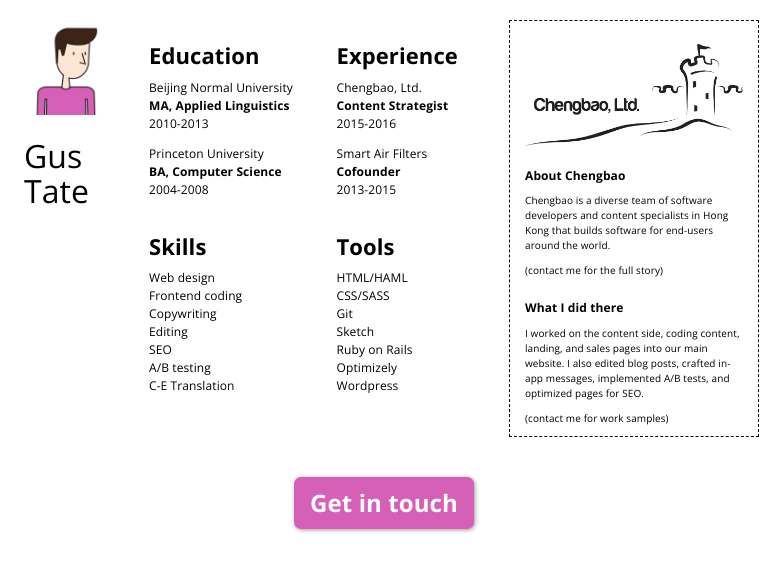
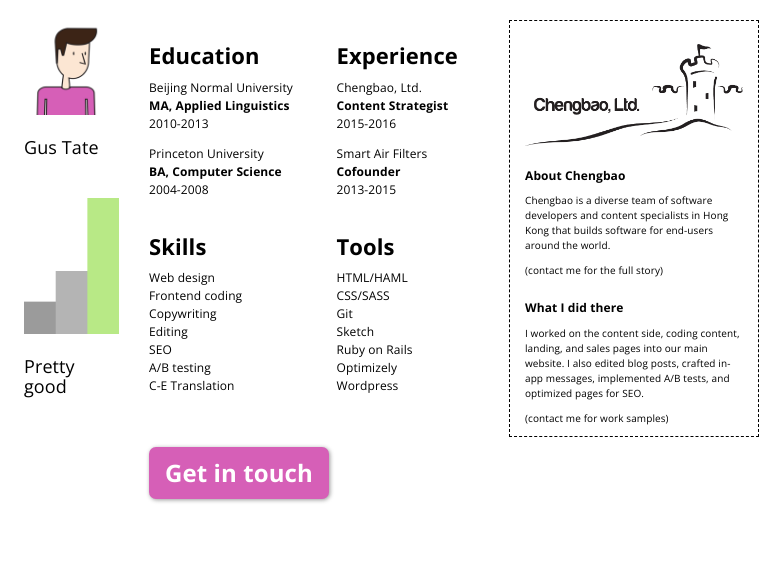
Before and after one commit to gustate/gustate.github.io, a plain HTML site: page index.html in a window 768 px wide. Drawn offline with nearby package versions, Linux system fonts and the light colour scheme.

Commit message:
add scale

```diff
--- a/css/custom.css
+++ b/css/custom.css
@@ -9,9 +9,10 @@ body {
 }
 
 h1 {
-	font-size: 32px;
+	font-size: 24px;
 	font-weight: 300;
 	color: #000;
+	margin-bottom: 40px;
 }
 
 h2 {
@@ -56,6 +57,9 @@ a.cta {
 }
 
 @media only screen and (min-width: 768px) and (max-width: 991px) {
+	h1{
+		font-size: 18px;
+	}
 	h2{
 		font-size: 22px;
 	}
--- a/index.html
+++ b/index.html
@@ -29,6 +29,8 @@
         <div class="col-md-2 col-sm-2">
           <img src="img/gus-profile-pic.png" class="img-responsive">
           <h1>Gus Tate</h1>
+          <img src="img/scale.png" class="img-responsive">
+          <h1>Pretty good</h1>
         </div>
         <div class="col-md-5 col-sm-6">
           <div class="row">
@@ -103,6 +105,11 @@
               </p>
             </div>
           </div>
+          <div class="row">
+            <div class="col-sm-12">
+              <a class="btn btn-lg btn-info cta" href="#" role="button">Get in touch</a>
+            </div>
+          </div>
         </div>
         <div class="col-md-5 col-sm-4 info-section">
           <img src="img/chengbao-logo.png" class="img-responsive center-block logo" alt:="Chengbao, Ltd.">
@@ -114,13 +121,6 @@
           <p>(contact me for work samples)</p>
         </div>
       </div>
-
-      <div class="row text-center">
-        <div class="col-sm-12">
-          <a class="btn btn-lg btn-info cta" href="#" role="button">Get in touch</a>
-        </div>
-      </div>
-
     </div>
     <!-- jQuery (necessary for Bootstrap's JavaScript plugins) -->
     <script src="https://ajax.googleapis.com/ajax/libs/jquery/1.11.3/jquery.min.js"></script>
```
Also changed, not shown: img/scale.png (added).
